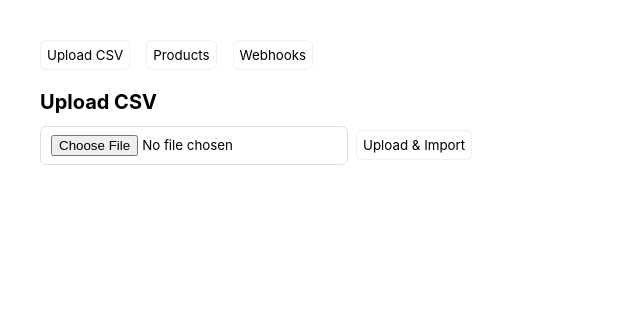
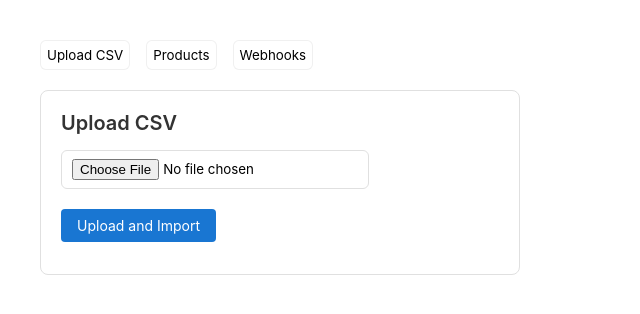
Before and after one commit to adharsh555/Product_Importer_, a React (Vite) app in the folder frontend/: page / in a window 1280 px wide. Shown: the top 314 px of the page, without its empty margins (0-640 px from the left). Built offline with nearby package versions, Linux system fonts and the light colour scheme.

Commit message:
Updated upload with some css

```diff
--- a/frontend/index.html
+++ b/frontend/index.html
@@ -2,9 +2,9 @@
 <html lang="en">
   <head>
     <meta charset="UTF-8" />
-    <link rel="icon" type="image/svg+xml" href="/vite.svg" />
+    <link rel="icon" type="image/svg+xml"/>
     <meta name="viewport" content="width=device-width, initial-scale=1.0" />
-    <title>vite-project</title>
+    <title>Product Importer</title>
   </head>
   <body>
     <div id="root"></div>
--- a/frontend/src/components/Upload.jsx
+++ b/frontend/src/components/Upload.jsx
@@ -47,12 +47,11 @@ export default function Upload() {
       const data = await doUpload(form);
       const upload_id = data.upload_id;
 
-      setStatus("File uploaded. Processing has started...");
+      setStatus("File uploaded. Processing started.");
       setProgress(null);
 
       if (esRef.current) esRef.current.close();
 
-      // Server-Sent Events (SSE)
       const es = new EventSource(`${apiUrl}/api/events/${upload_id}`);
       esRef.current = es;
 
@@ -67,63 +66,53 @@ export default function Upload() {
           } else {
             setStatus(d.status);
           }
-        }
-
-        // Processing complete
-        else if (d.status === "complete") {
+        } else if (d.status === "complete") {
           setProgress(100);
-          setStatus("Import completed. You can view the results on the Products page.");
+          setStatus("Import completed. You can now view the results in the Products section.");
           es.close();
-        }
-
-        // Processing error
-        else if (d.status === "error") {
+        } else if (d.status === "error") {
           setStatus("Error: " + d.message);
           es.close();
         }
       };
 
-      es.onerror = () => {
-        setStatus("Connection error while receiving updates.");
-      };
-
-    } catch (err) {
-      // Error already handled
-    }
+      es.onerror = () => setStatus("Connection error while receiving updates.");
+    } catch (err) {}
   }
 
   // ------------------------- RENDER -------------------------
   return (
-    <div>
-      <h2>Upload CSV</h2>
+    <div className="upload-container">
+      <h2 className="upload-title">Upload CSV</h2>
 
       <form onSubmit={handleSubmit}>
         <input type="file" name="file" accept=".csv" />
-        <button type="submit">Upload & Import</button>
+        <br /><br />
+        <button type="submit" className="upload-button">
+          Upload and Import
+        </button>
       </form>
 
-      <div style={{ marginTop: 10 }}>
-        <div style={{ fontWeight: "500" }}>{status}</div>
+      <div className="upload-status">{status}</div>
 
       {lastError && (
-          <div style={{ marginTop: 8 }}>
-            <button onClick={() => setLastError(null)}>Retry Upload</button>
-          </div>
+        <button className="retry-button" onClick={() => setLastError(null)}>
+          Retry Upload
+        </button>
       )}
 
       {progress != null && (
-          <div style={{ width: 400, border: "1px solid #ccc", marginTop: 8 }}>
+        <div className="progress-container">
           <div
-              style={{
-                width: `${progress}%`,
-                height: 16,
-                background: progress === 100 ? "#2e7d32" : "#4caf50",
-                transition: "width 0.3s ease"
-              }}
+            className={
+              progress === 100
+                ? "progress-bar complete"
+                : "progress-bar"
+            }
+            style={{ width: `${progress}%` }}
           ></div>
         </div>
       )}
     </div>
-    </div>
   );
 }
--- a/frontend/src/index.css
+++ b/frontend/src/index.css
@@ -104,3 +104,66 @@ button.warn{
 body { font-family: sans-serif; padding: 12px; }
 input, select, button { margin-right: 6px; padding: 6px; }
 button { cursor: pointer; }
+
+/* ------------ Upload Component Styles ------------ */
+
+.upload-container {
+  background: #ffffff;
+  padding: 20px;
+  border-radius: 8px;
+  max-width: 480px;
+  border: 1px solid #e0e0e0;
+  margin: 20px 0;
+}
+
+.upload-title {
+  margin-bottom: 15px;
+  font-size: 20px;
+  font-weight: 600;
+  color: #333;
+}
+
+.upload-status {
+  margin-top: 12px;
+  font-size: 15px;
+  color: #444;
+  font-weight: 500;
+}
+
+.upload-button {
+  padding: 8px 16px;
+  background: #1976d2;
+  border: none;
+  color: white;
+  border-radius: 4px;
+  cursor: pointer;
+  font-size: 14px;
+}
+
+.retry-button {
+  padding: 6px 12px;
+  background: #d32f2f;
+  border: none;
+  color: white;
+  border-radius: 4px;
+  cursor: pointer;
+  margin-top: 10px;
+}
+
+.progress-container {
+  width: 100%;
+  border: 1px solid #ccc;
+  margin-top: 10px;
+  border-radius: 4px;
+  overflow: hidden;
+}
+
+.progress-bar {
+  height: 16px;
+  background: #4caf50;
+  transition: width 0.3s ease;
+}
+
+.progress-bar.complete {
+  background: #2e7d32;
+}
```
Lines whose indentation alone changed are shown as unchanged.
